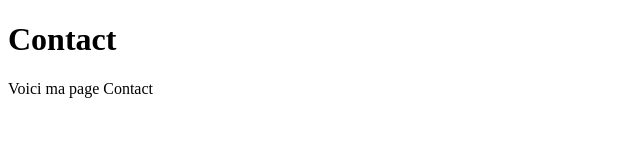
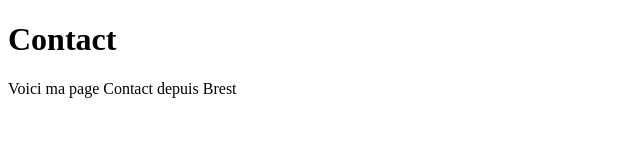
Before and after one commit to Polodys/simple-java-ci, a plain HTML site: page web/contact.html in a window 1280 px wide. Shown: the whole page, without its empty margins (0-640 px from the left). Drawn offline with Linux system fonts and the light colour scheme.

Commit message:
Commit change html

```diff
--- a/web/contact.html
+++ b/web/contact.html
@@ -7,6 +7,6 @@
 </head>
 <body>
     <h1>Contact</h1>
-    <p>Voici ma page Contact</p>
+    <p>Voici ma page Contact depuis Brest</p>
 </body>
 </html>
```
